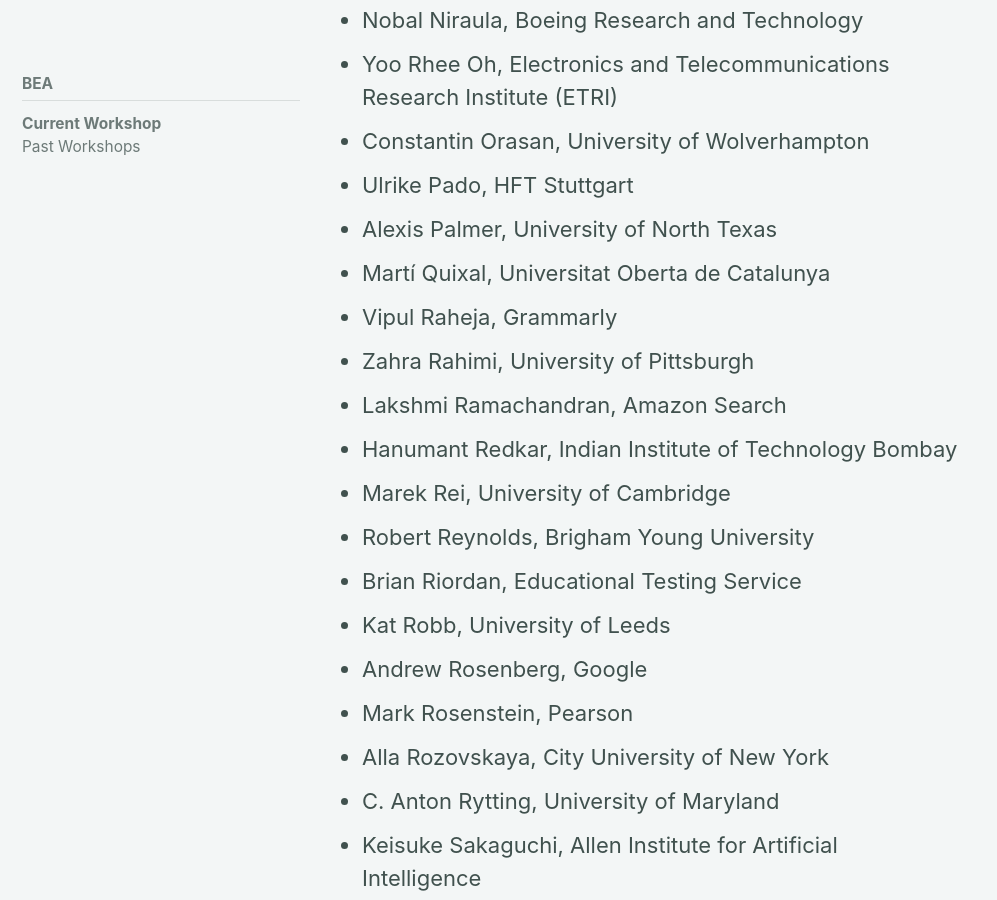
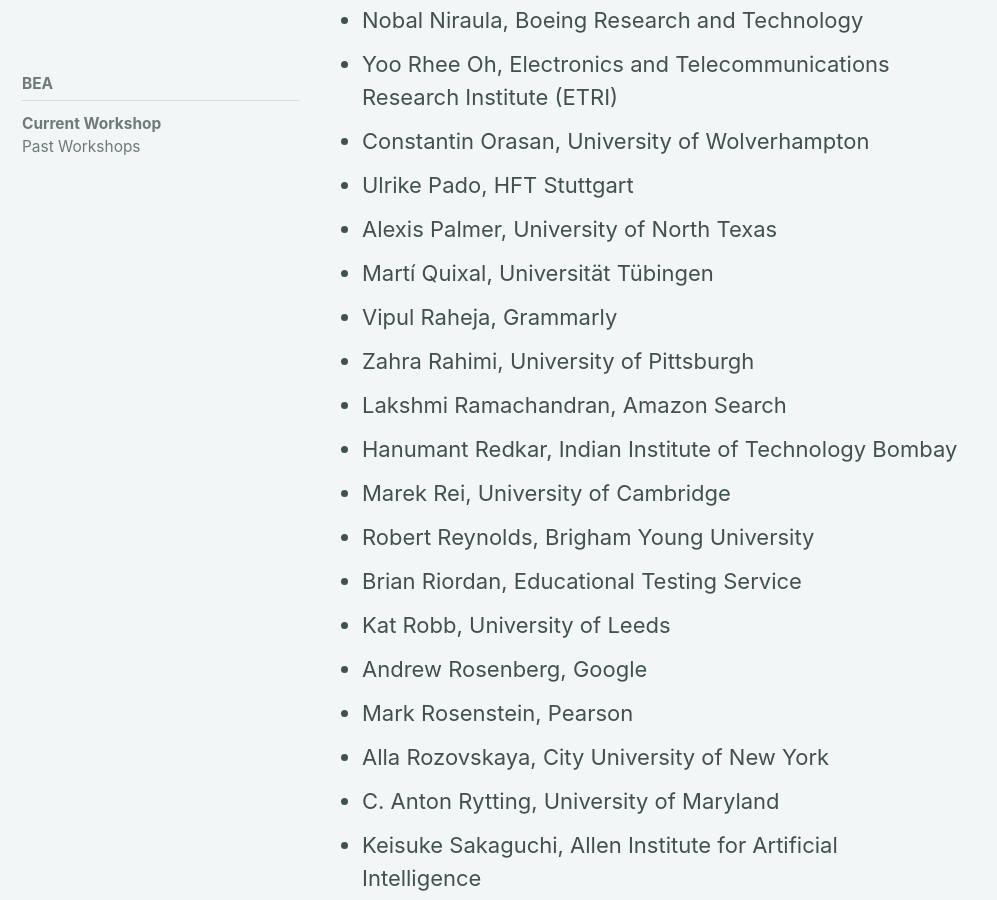
Before and after one commit to sigedu-org/website, a Jekyll site: the page built from _pages/bea/current.md, in a window 1280 px wide and 900 px high, scrolled down 12286 px. Shown: the whole window, without its empty margins (0-997 px from the left). Built offline with Jekyll 4.4.1, drawn with Linux system fonts in a browser that asks for light colours; cached includes are drawn as plain includes; nearby versions of some CDN libraries.

Commit message:
Update to the reviewers list

```diff
--- a/_pages/bea/current.md
+++ b/_pages/bea/current.md
@@ -216,7 +216,7 @@ We will be using the START conference system to manage submissions: [https://www
 - Constantin Orasan, University of Wolverhampton
 - Ulrike Pado, HFT Stuttgart
 - Alexis Palmer, University of North Texas
-- Martí Quixal, Universitat Oberta de Catalunya
+- Martí Quixal, Universität Tübingen
 - Vipul Raheja, Grammarly
 - Zahra Rahimi, University of Pittsburgh
 - Lakshmi Ramachandran, Amazon Search
```
